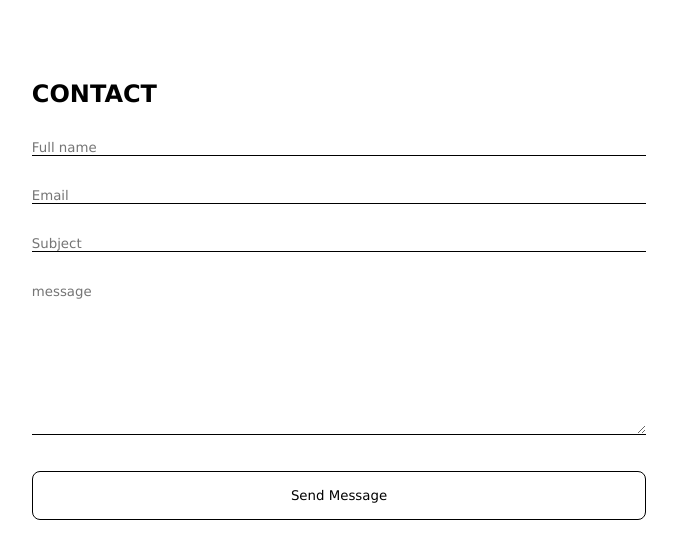
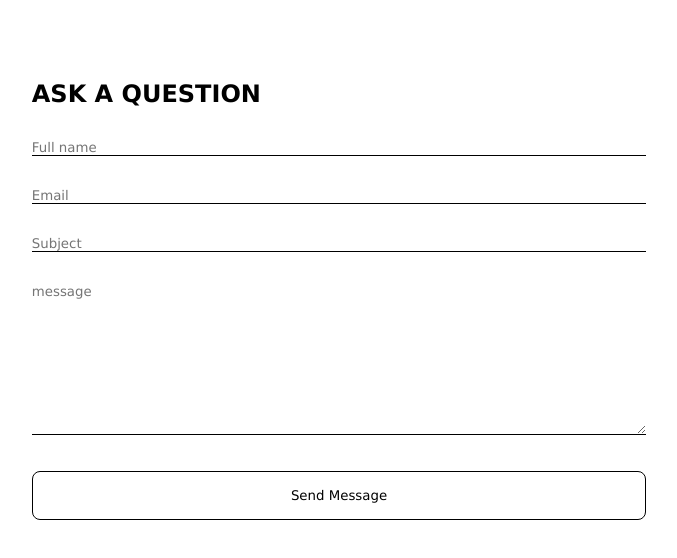
Before and after one commit to authenticoder/technosharia, a website: page public/contactform.html in a window 1280 px wide. Shown: the whole page, without its empty margins (301-978 px from the left). Drawn offline with Linux system fonts and the light colour scheme.

Commit message:
Another commit

```diff
--- a/public/contactform.html
+++ b/public/contactform.html
@@ -10,7 +10,7 @@
 <body>
     <div class="form-container">
         <form class="contact-form">
-            <h2>CONTACT</h2>
+            <h2>ASK A QUESTION</h2>
             <input type="text" id="name" placeholder="Full name"><br>
             <input type="email" id="email" placeholder="Email"><br>
             <input type="test" id="subject" placeholder="Subject"><br>
```
